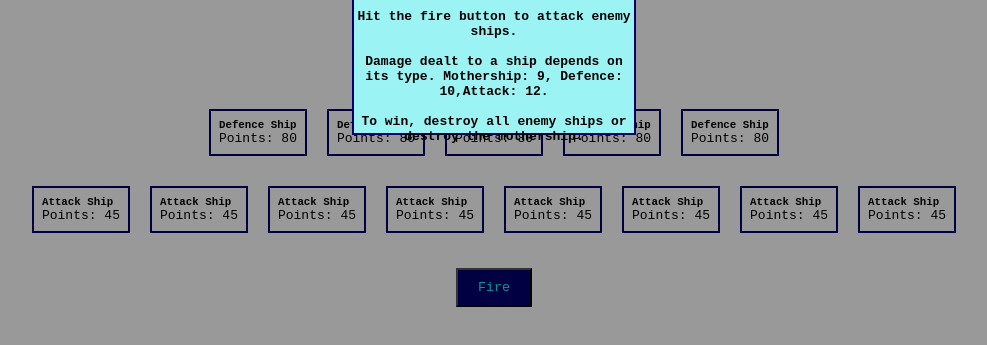
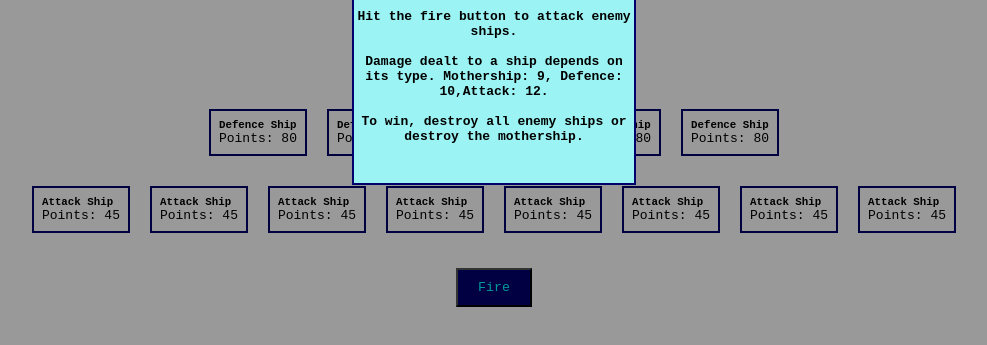
Before and after one commit to blaisebuckland/hostile-aliens, a plain HTML site: page index.html in a window 1280 px wide. Both pictures are taken after a click on the icon 340 px from the left and 200 px from the top of the page. Shown: the part 261-606 px from the top of the page, without its empty margins (146-1133 px from the left). Drawn offline with Linux system fonts and the light colour scheme.

Commit message:
Resize help text modal

```diff
--- a/style.css
+++ b/style.css
@@ -95,6 +95,10 @@ h1 {
 
 }
 
+#instructions-modal-content {
+    height: 250px;
+}
+
 .modal-close {
     padding: 8px 8px;
     float: right;
```
